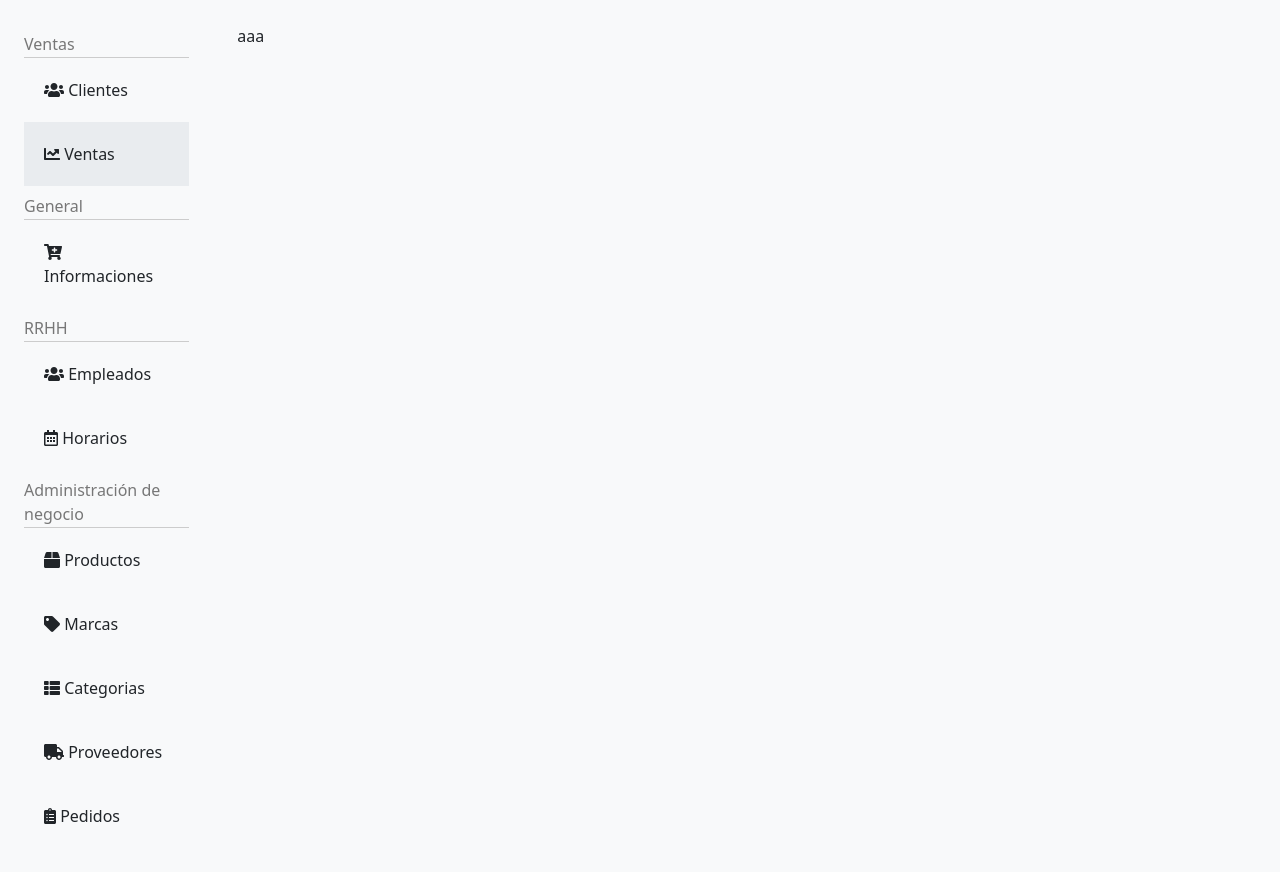
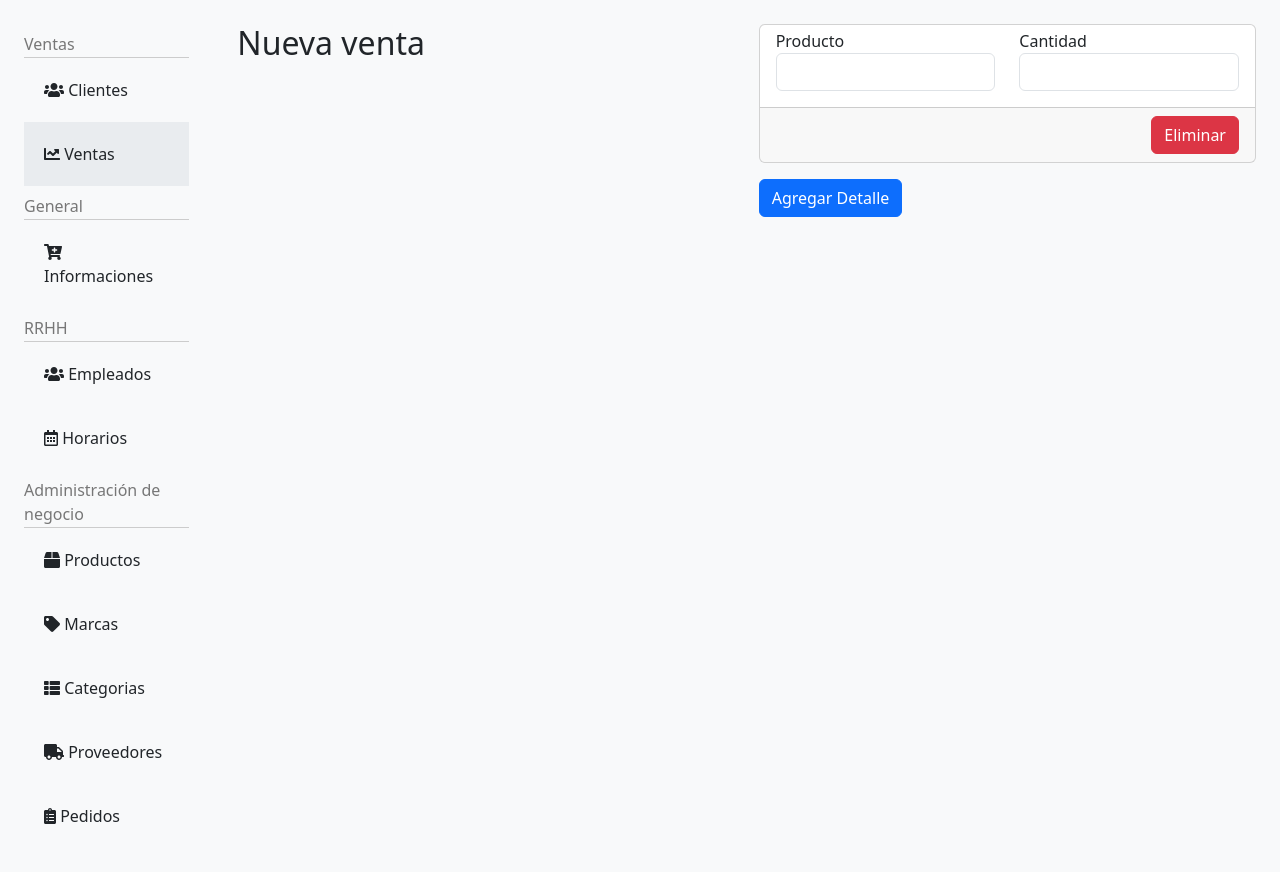
Before and after one commit to malarau/test-market, a Flask app: page /ventas in a window 1280 px wide. Shown: the part 80-952 px from the top of the page. Run offline with Flask 3, Linux system fonts and the light colour scheme; lists and menus that the app fills with data are empty.

Commit message:
Fix parámetro omitido para get_all_horarios_y_turnos en informaciones, agrega la base de ventas.

```diff
--- a/app/forms.py
+++ b/app/forms.py
@@ -252,3 +252,24 @@ class HorarioForm(FlaskForm):
 #
 #   Ventas
 #
+
+class DetalleVentaForm(FlaskForm):
+    class Meta:
+        csrf = False
+    producto = SelectField('Producto', choices=[], validators=[DataRequired()])
+    cantidad = IntegerField('Cantidad', validators=[DataRequired()])
+
+def validador_venta(form, field):
+    # TODO: Desde sesión, obtener la sucursal, según quién logeó
+
+    # Con la sucursal, calcular si cierto producto, puede ser vendido en X cantidad.
+
+    pass
+
+class VentaForm(FlaskForm):
+    cod_caja = SelectField('Código de caja', choices=[], validators=[DataRequired()])
+    rut_cliente = IntegerField('RUT Cliente', validators=[DataRequired(), validador_rut_cliente])
+    rut_empleado = IntegerField('RUT Empleado', validators=[DataRequired(), validador_rut_empleado])
+    medio_de_pago = SelectField('Medio de pago', choices=[], validators=[DataRequired()])
+    detalles = FieldList(FormField(DetalleVentaForm), min_entries=1, validators=[DataRequired(), validador_venta])
+    guardar = SubmitField('Enviar')
--- a/app/templates/layouts/scripts.html
+++ b/app/templates/layouts/scripts.html
@@ -53,6 +53,47 @@
                 // Eliminar el bloque del turno
                 const turnoCard = event.target.closest('.card');
                 turnoCard.parentNode.removeChild(turnoCard);
+            }
+        });
+    });
+
+
+    document.addEventListener('DOMContentLoaded', function () {
+        const detallesContainer = document.getElementById('detallesVentaContainer');
+        const agregarDetalleBtn = document.getElementById('agregarDetalle');
+
+        agregarDetalleBtn.addEventListener('click', function () {
+            const detalleIndex = detallesContainer.querySelectorAll('.card').length;
+
+            const nuevoDetalleHtml = `
+                <div class="card mb-3">
+                    <div class="card-body">
+                        <div class="row mb-3">
+                            <div class="col">
+                                <label for="detalles-${detalleIndex}-producto">Producto</label>
+                                <select class="form-control" id="detalles-${detalleIndex}-producto" name="detalles-${detalleIndex}-producto">
+                                    <!-- Agrega tus opciones de productos aquí -->
+                                </select>
+                            </div>
+                            <div class="col">
+                                <label for="detalles-${detalleIndex}-cantidad">Cantidad</label>
+                                <input name="detalles-${detalleIndex}-cantidad" class="form-control" type="number">
+                            </div>
+                        </div>
+                    </div>
+                    <div class="card-footer">
+                        <button type="button" class="btn btn-danger eliminarDetalle float-end">Eliminar</button>
+                    </div>
+                </div>
+            `;
+
+            detallesContainer.insertAdjacentHTML('beforeend', nuevoDetalleHtml);
+        });
+
+        detallesContainer.addEventListener('click', function (event) {
+            if (event.target.classList.contains('eliminarDetalle')) {
+                const detalleCard = event.target.closest('.card');
+                detalleCard.parentNode.removeChild(detalleCard);
             }
         });
     });
--- a/app/templates/ventas.html
+++ b/app/templates/ventas.html
@@ -2,6 +2,48 @@
 
 {% block content %}
 
-aaa
+    <div class="row contenedor">
+        <!-- Sección lateral para agregar Empleados -->
+        <div class="col-md-6">
+            <h2 class="mb-4">Nueva venta</h2>
+
+
+
+        </div>
+
+        <div class="col-md-6 panel-izquierdo">
+            <form method="post" action="/ventas">
+                {{ form.csrf_token }}
+
+                <!-- Otras secciones del formulario... -->
+
+                <div id="detallesVentaContainer" class="panel-con-scroll">
+                    {% for detalle in form.detalles %}
+                        <div class="card mb-3">
+                            <div class="card-body">
+                                <div class="row mb-3">
+                                    <div class="col">
+                                        {{ detalle.producto.label }} {{ detalle.producto(class="form-control") }}
+                                    </div>
+                                    <div class="col">
+                                        {{ detalle.cantidad.label }} {{ detalle.cantidad(class="form-control") }}
+                                    </div>
+                                </div>
+                            </div>
+                            <div class="card-footer">
+                                <!-- Botón eliminar acá -->
+                                <button type="button" class="btn btn-danger eliminarDetalle float-end">Eliminar</button>
+                            </div>
+                        </div>
+                    {% endfor %}
+                </div>
+                <!-- Botón agregar acá -->
+                <button type="button" class="btn btn-primary" id="agregarDetalle">Agregar Detalle</button>
+                <!-- <button type="submit" class="btn btn-success">Guardar Venta</button> -->
+            </form>
+
+        </div>
+    </div>
+
 
 {% endblock %}
--- a/app/views/views.py
+++ b/app/views/views.py
@@ -357,8 +357,7 @@ def get_sucursal():
 
     # Derecha
     rut_cajero = 15_000_001 # TODO: Recuperar desde la sesión!
-    horarios = oracle_db_connector.get_all_horarios_y_turnos(rut_cajero) # Es una lista
-
+    horarios = oracle_db_connector.get_all_horarios_y_turnos(rut_cajero, True) # Es una lista
 
     print(sucursales)
     return render_template('informaciones.html',sucursales=sucursales, medio_de_pagos=medio_de_pagos, horarios=horarios) #bodegas=bodegas, cargos=cargos
@@ -574,10 +573,11 @@ def horarios():
 
 @app.route('/ventas', methods=['GET', 'POST'])
 def ventas():
+    form = VentaForm()
     info_msg = None
     error_msg = None
 
-    return render_template('ventas.html', info_msg=info_msg, error_msg=error_msg)
+    return render_template('ventas.html', form=form, info_msg=info_msg, error_msg=error_msg)
 
 @app.errorhandler(404)
 def page_not_found(e):
```
